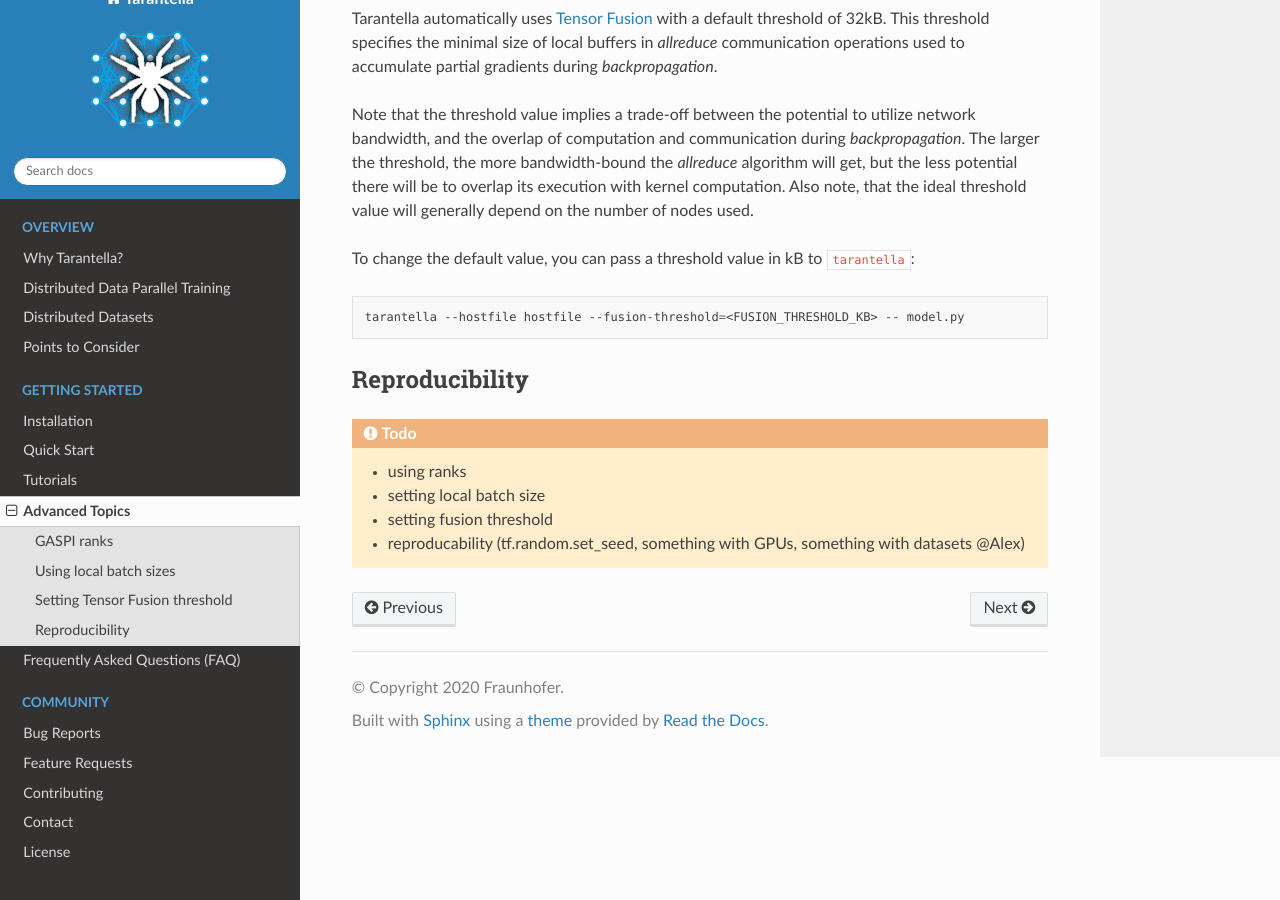
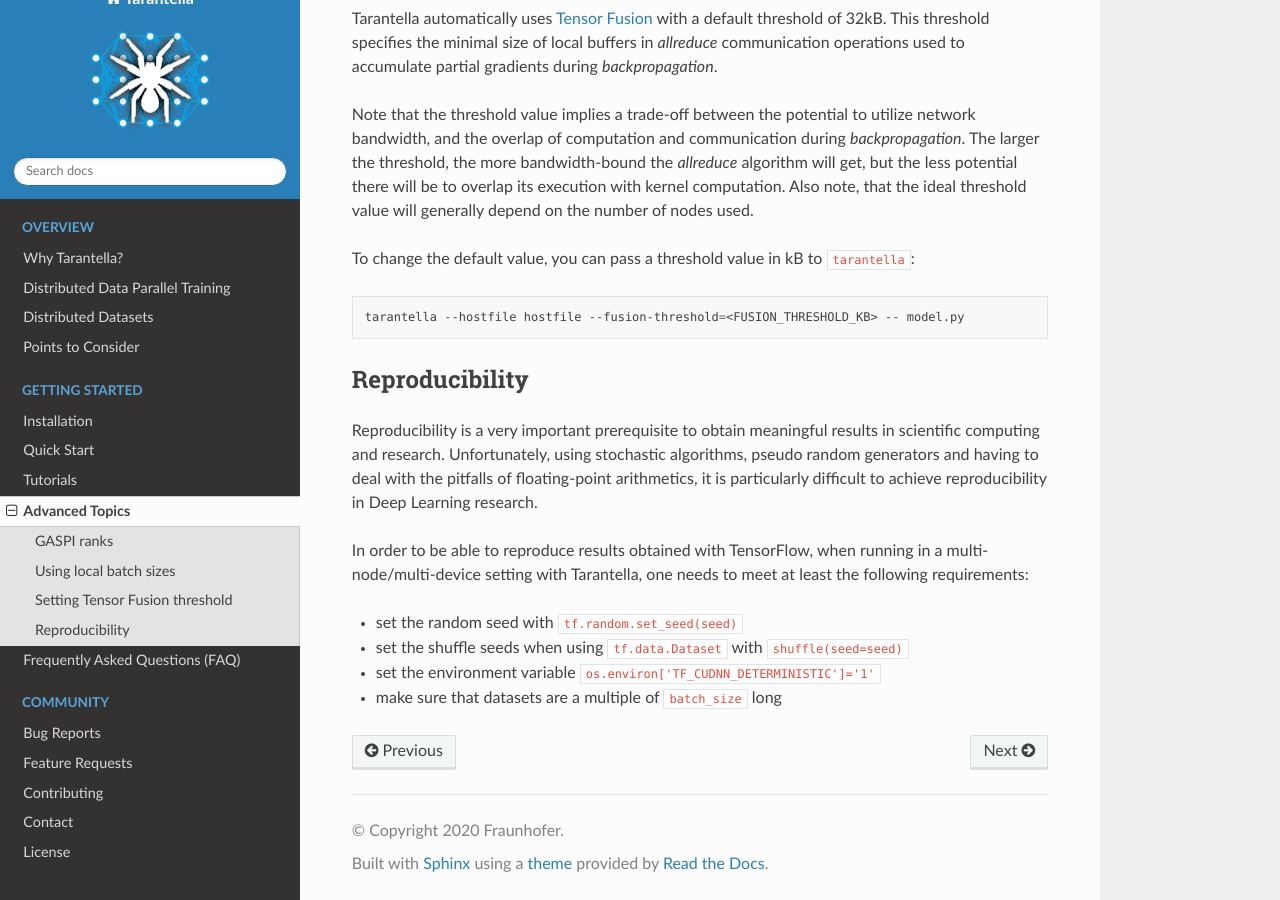
Before and after one commit to cc-hpc-itwm/tarantella, a Sphinx documentation site: the page built from docs/source/advanced_topics.rst, in a window 1280 px wide and 900 px high, scrolled down 2030 px. Built offline with Sphinx 7.4.7 and the Read the Docs theme 2.0.0, drawn with Linux system fonts in a browser that asks for light colours.

Commit message:
docs: advanced topics: Add section for reproducibility

```diff
--- a/docs/source/advanced_topics.rst
+++ b/docs/source/advanced_topics.rst
@@ -122,9 +122,16 @@
 Reproducibility
 ^^^^^^^^^^^^^^^
 
-.. todo::
+Reproducibility is a very important prerequisite to obtain meaningful results in
+scientific computing and research. Unfortunately, using stochastic algorithms,
+pseudo random generators and having to deal with the pitfalls of floating-point arithmetics,
+it is particularly difficult to achieve reproducibility in Deep Learning research.
 
-  * using ranks
-  * setting local batch size
-  * setting fusion threshold
-  * reproducability (tf.random.set_seed, something with GPUs, something with datasets @Alex)
+In order to be able to reproduce results obtained with TensorFlow, when running in
+a multi-node/multi-device setting with Tarantella, one needs to meet at least
+the following requirements:
+
+* set the random seed with ``tf.random.set_seed(seed)``
+* set the shuffle seeds when using ``tf.data.Dataset`` with ``shuffle(seed=seed)``
+* set the environment variable ``os.environ['TF_CUDNN_DETERMINISTIC']='1'``
+* make sure that datasets are a multiple of ``batch_size`` long
```
